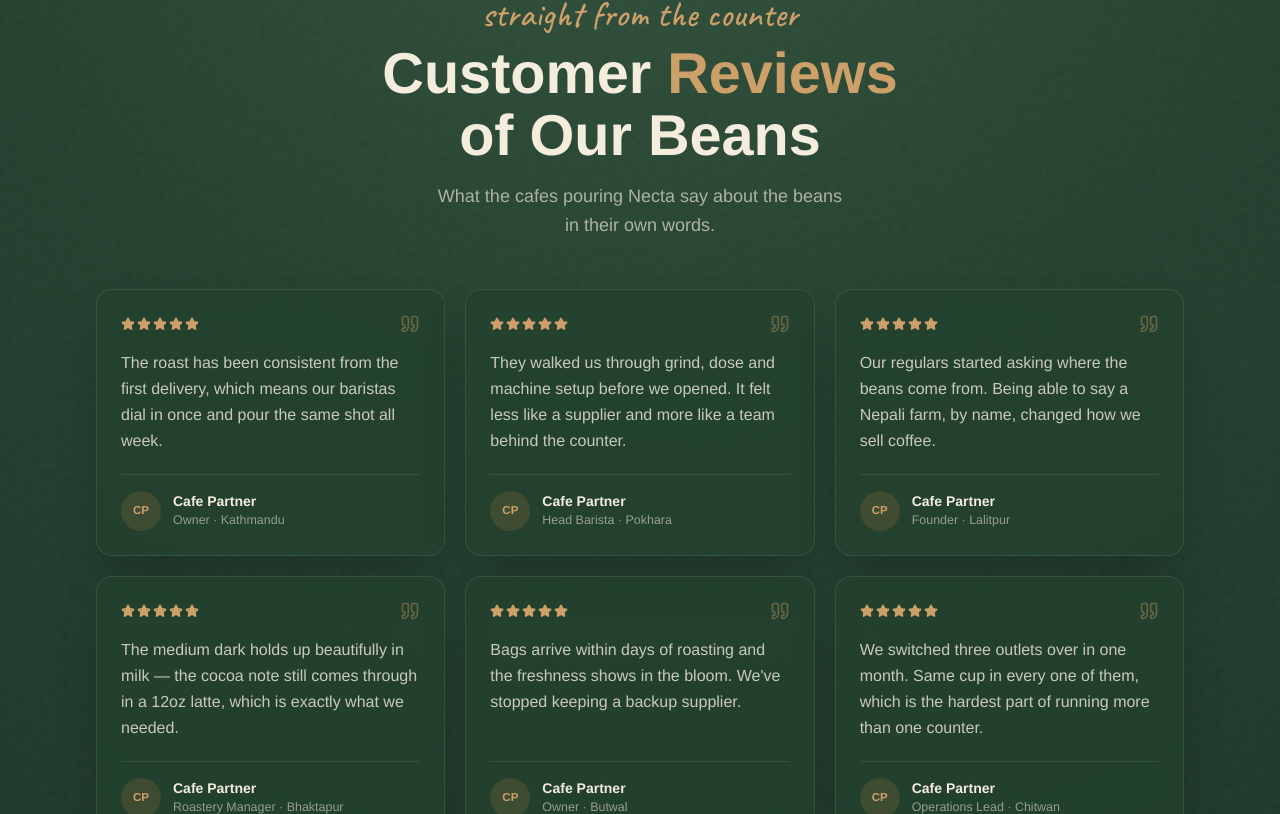
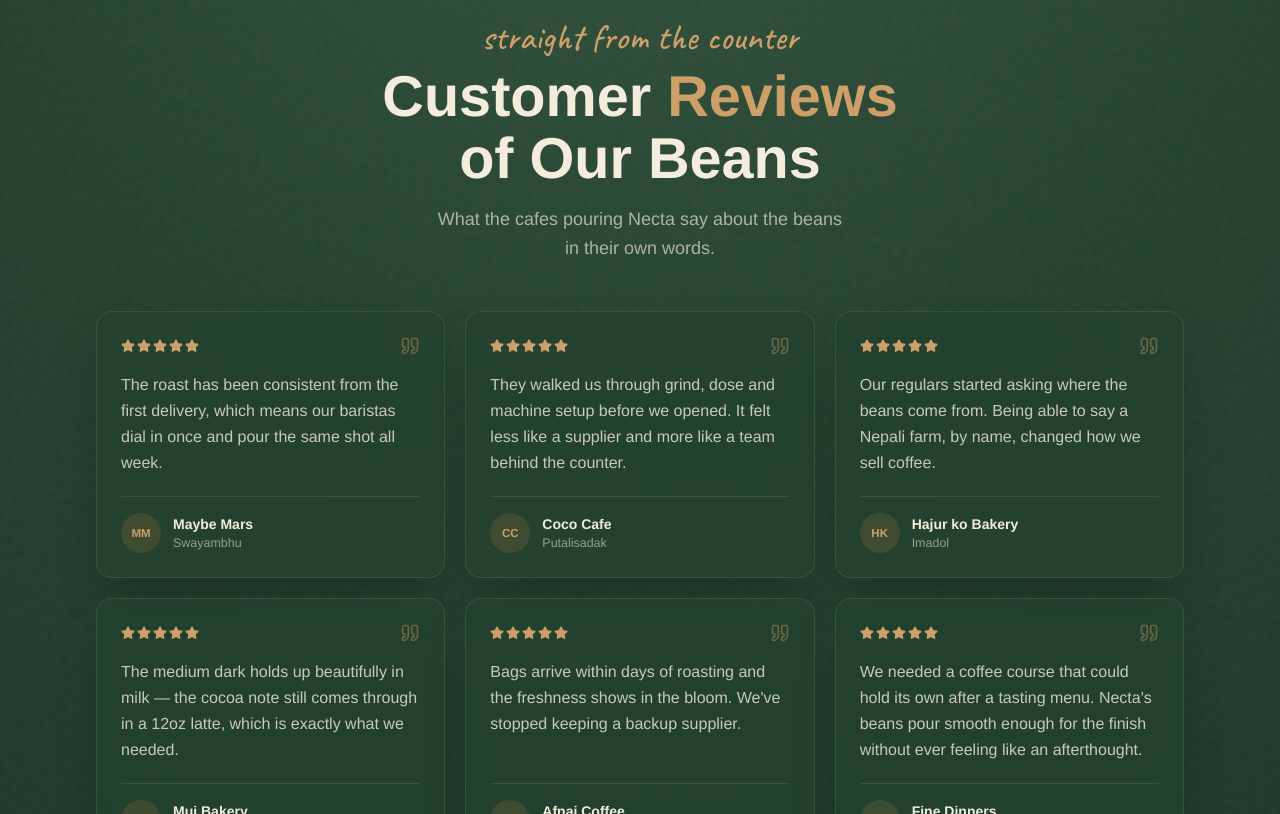
Before and after one commit to mystickminal14/Necta-premium, a React (Vite) app: page / in a window 1280 px wide. Shown: the part 4488-5302 px from the top of the page. Built offline with nearby package versions, Linux system fonts and the light colour scheme.

Commit message:
websitre final few changes

```diff
--- a/src/components/Footer.tsx
+++ b/src/components/Footer.tsx
@@ -78,7 +78,7 @@
 
           <div>
             <p className="mb-3 text-xs uppercase tracking-[0.18em] text-caramel-light">Reach us</p>
-            <p className="flex items-center gap-2 text-sm"><MapPin className="h-4 w-4 shrink-0 text-caramel-light" /> Jhamsikhel, Lalitpur, Nepal</p>
+            <p className="flex items-center gap-2 text-sm"><MapPin className="h-4 w-4 shrink-0 text-caramel-light" /> Kupondole, Lalitpur, Nepal</p>
             <p className="mt-2 flex items-center gap-2 text-sm"><MessageCircle className="h-4 w-4 shrink-0 text-caramel-light" /> DM for free sample</p>
             <a href="mailto:info@nectacoffeenepal.com" className="mt-2 flex min-h-6 items-center gap-2 text-sm transition-colors hover:text-cream">
               <Mail className="h-4 w-4 shrink-0 text-caramel-light" /> <span className="min-w-0 break-all">info@nectacoffeenepal.com</span>
--- a/src/components/OurStory.tsx
+++ b/src/components/OurStory.tsx
@@ -21,7 +21,7 @@
             {/* group photo is landscape — 4/3 keeps everyone in frame */}
             <img
               src={teamPhoto}
-              alt="The Necta Coffee team at the roastery in Jhamsikhel, Lalitpur"
+              alt="The Necta Coffee team at their office in Kupondole, Lalitpur"
               loading="lazy"
               className="aspect-4/3 w-full object-cover"
             />
@@ -39,7 +39,7 @@
           </motion.h2>
 
           <motion.p initial={{ opacity: 0, y: 14 }} whileInView={{ opacity: 1, y: 0 }} viewport={{ once: true }} transition={{ duration: 0.7, delay: 0.1 }} className="mt-6 max-w-md text-base leading-relaxed text-cream/65">
-            Necta runs on a small team out of Jhamsikhel, Lalitpur. No middlemen, no borrowed labels — we buy the cherries, cup the lots, roast the batches and seal the bags ourselves.
+            Necta runs on a team with 15 years of experience out of Kupondole, Lalitpur. No middlemen, no borrowed labels — we buy the cherries, cup the lots, roast the batches and seal the bags ourselves.
           </motion.p>
           <motion.p initial={{ opacity: 0, y: 14 }} whileInView={{ opacity: 1, y: 0 }} viewport={{ once: true }} transition={{ duration: 0.7, delay: 0.2 }} className="mt-4 max-w-md text-base leading-relaxed text-cream/65">
             Every season we go up to the farms ourselves, taste what the harvest gave us, and pay for the lots we would want to drink. What does not make the cupping table does not make the bag.
--- a/src/components/Process.tsx
+++ b/src/components/Process.tsx
@@ -38,7 +38,7 @@
   { icon: <Sprout className="h-5 w-5 sm:h-6 sm:w-6" />, step: "01", title: "Group Harvested", desc: "Cherries collected together from our partner farms." },
   { icon: <Settings className="h-5 w-5 sm:h-6 sm:w-6" />, step: "02", title: "Processed", desc: "Washed & natural processing preserves origin character." },
   { icon: <Flame className="h-5 w-5 sm:h-6 sm:w-6" />, step: "03", title: "Roasted", desc: "Every profile cupped and dialled in for perfection." },
-  { icon: <Package className="h-5 w-5 sm:h-6 sm:w-6" />, step: "04", title: "Freshly Packed", desc: "Sealed the same day it comes off the roaster." },
+  { icon: <Package className="h-5 w-5 sm:h-6 sm:w-6" />, step: "04", title: "Freshly Packed", desc: "Sealed the coffee after an appropriate rest period, 24-48 hours post-roast." },
   { icon: <Truck className="h-5 w-5 sm:h-6 sm:w-6" />, step: "05", title: "Delivered", desc: "From our roastery to your café — freshness intact." },
 ];
 
--- a/src/components/Testimonials.tsx
+++ b/src/components/Testimonials.tsx
@@ -28,43 +28,43 @@
   {
     quote:
       "The roast has been consistent from the first delivery, which means our baristas dial in once and pour the same shot all week.",
-    name: "Cafe Partner",
-    role: "Owner · Kathmandu",
+    name: "Maybe Mars",
+    role: "Swayambhu",
     rating: 5,
   },
   {
     quote:
       "They walked us through grind, dose and machine setup before we opened. It felt less like a supplier and more like a team behind the counter.",
-    name: "Cafe Partner",
-    role: "Head Barista · Pokhara",
+    name: "Coco Cafe",
+    role: "Putalisadak",
     rating: 5,
   },
   {
     quote:
       "Our regulars started asking where the beans come from. Being able to say a Nepali farm, by name, changed how we sell coffee.",
-    name: "Cafe Partner",
-    role: "Founder · Lalitpur",
+    name: "Hajur ko Bakery",
+    role: "Imadol",
     rating: 5,
   },
   {
     quote:
       "The medium dark holds up beautifully in milk — the cocoa note still comes through in a 12oz latte, which is exactly what we needed.",
-    name: "Cafe Partner",
-    role: "Roastery Manager · Bhaktapur",
+    name: "Mui Bakery",
+    role: "Bhaktapur",
     rating: 5,
   },
   {
     quote:
       "Bags arrive within days of roasting and the freshness shows in the bloom. We've stopped keeping a backup supplier.",
-    name: "Cafe Partner",
-    role: "Owner · Butwal",
+    name: "Afnai Coffee",
+    role: "Baneshwor",
     rating: 5,
   },
   {
     quote:
-      "We switched three outlets over in one month. Same cup in every one of them, which is the hardest part of running more than one counter.",
-    name: "Cafe Partner",
-    role: "Operations Lead · Chitwan",
+      "We needed a coffee course that could hold its own after a tasting menu. Necta's beans pour smooth enough for the finish without ever feeling like an afterthought.",
+    name: "Fine Dinners",
+    role: "Chitwan",
     rating: 5,
   },
 ];
@@ -174,8 +174,8 @@
             reads as one set rather than a ragged masonry */}
         <div className="mt-10 sm:mt-12 md:hidden">
           <ScrollPager label="Customer reviews" itemClass="w-[86%] min-[480px]:w-[60%]">
-            {REVIEWS.map((r) => (
-              <ReviewCard key={r.role} r={r} />
+            {REVIEWS.map((r, i) => (
+              <ReviewCard key={i} r={r} />
             ))}
           </ScrollPager>
         </div>
@@ -185,7 +185,7 @@
         <div className="mt-12 hidden auto-rows-fr gap-5 md:grid md:grid-cols-2 lg:grid-cols-3">
           {REVIEWS.map((r, i) => (
             <motion.div
-              key={r.role}
+              key={i}
               initial={{ opacity: 0, y: 26 }}
               whileInView={{ opacity: 1, y: 0 }}
               viewport={{ once: true, amount: 0.25 }}
--- a/src/pages/ContactPage.tsx
+++ b/src/pages/ContactPage.tsx
@@ -9,15 +9,15 @@
 import nectaFaq from "../assets/necta-faq.webp";
 
 const INFO = [
-  { icon: <MapPin className="h-5 w-5" />, label: "Visit us", value: "Jhamsikhel 08, Lalitpur MNC, Nepal" },
+  { icon: <MapPin className="h-5 w-5" />, label: "Visit us", value: "Kupondole 10, Lalitpur MNC, Nepal" },
   { icon: <Mail className="h-5 w-5" />, label: "Email us", value: "info@nectacoffeenepal.com", href: "mailto:info@nectacoffeenepal.com" },
   { icon: <Phone className="h-5 w-5" />, label: "Call us", value: "+977 9849515304", href: "tel:+9779849515304" },
-  { icon: <Clock className="h-5 w-5" />, label: "Roastery hours", value: "Sun–Fri · 9am – 6pm" },
+  { icon: <Clock className="h-5 w-5" />, label: "Office hours", value: "Sun–Fri · 9am – 6pm" },
 ];
 
 const FAQS: QA[] = [
   { q: "How quickly will you reply?", a: "We answer messages within one business day — usually much faster on Instagram DMs." },
-  { q: "Can I visit the roastery?", a: "Yes! Drop by during roastery hours in Jhamsikhel, Lalitpur. Message ahead so we can have a fresh cup waiting for you." },
+  { q: "Can I visit your office?", a: "Yes! Drop by during office hours in Kupondole, Lalitpur. Message ahead so we can have a fresh cup waiting for you." },
   { q: "Do you supply cafes and offices in bulk?", a: "We do. Tell us your volume and preferred grade in the form and our wholesale team will send custom pricing." },
   { q: "Can I get a free sample?", a: "Absolutely — mention it in your message and we'll arrange a sample so you can taste before committing." },
 ];
@@ -127,8 +127,8 @@
             className="relative min-h-[22rem] overflow-hidden rounded-[2rem] border border-espresso/10 shadow-[0_24px_60px_-30px_rgba(36,19,8,0.5)]"
           >
             <iframe
-              title="Necta Coffee — Jhamsikhel, Lalitpur, Nepal"
-              src="https://www.google.com/maps?q=Jhamsikhel+08,+Lalitpur+MNC,+Nepal&z=15&output=embed"
+              title="Necta Coffee — Kupondole, Lalitpur, Nepal"
+              src="https://www.google.com/maps?q=Kupondole+10,+Lalitpur+MNC,+Nepal&z=15&output=embed"
               className="absolute inset-0 h-full w-full"
               style={{ border: 0 }}
               loading="lazy"
@@ -136,8 +136,8 @@
             />
             {/* location badge */}
             <div className="pointer-events-none absolute bottom-4 left-4 rounded-2xl bg-espresso/90 px-4 py-3 text-cream shadow-xl backdrop-blur-sm">
-              <p className="text-[0.6rem] uppercase tracking-[0.18em] text-caramel-light">Our roastery</p>
-              <p className="text-sm font-bold">Jhamsikhel, Lalitpur</p>
+              <p className="text-[0.6rem] uppercase tracking-[0.18em] text-caramel-light">Our office</p>
+              <p className="text-sm font-bold">Kupondole, Lalitpur</p>
             </div>
           </motion.div>
         </div>
--- a/src/pages/ProductPage.tsx
+++ b/src/pages/ProductPage.tsx
@@ -19,9 +19,9 @@
 import { COMMERCIAL, ORIGINS, npr } from "../lib/products";
 import { contactLink } from "../lib/enquiry";
 import type { Product, Segment } from "../lib/products";
-import espresso3 from "../assets/espresso-3.webp";
-import espresso2 from "../assets/espresso-2.webp";
 import nectaFaq from "../assets/necta-faq.webp";
+import officineBrugnetti from "../assets/new/officine-brugnetti.jpeg";
+import obelGrinder from "../assets/new/obel-grinder.jpeg";
 
 const EASE = [0.16, 1, 0.3, 1] as const;
 const BRUGNETTI_URL = "https://www.officinebrugnetti.com/EN/";
@@ -77,16 +77,16 @@
 
 const MACHINES: Machine[] = [
   {
-    name: "Brugnetti Luna",
+    name: "Officine Brugnetti",
     tag: "Premium",
     blurb: "A commercial-grade espresso machine built for high-volume cafes — precise, powerful and reliable.",
-    img: espresso3,
+    img: officineBrugnetti,
   },
   {
-    name: "Mito Base Compact",
+    name: "Obel Grinders",
     tag: "Standard",
     blurb: "A compact base machine for smaller counters — the everyday workhorse for a steady flow of shots.",
-    img: espresso2,
+    img: obelGrinder,
   },
 ];
 
@@ -350,7 +350,7 @@
                   </h3>
                 </div>
                 <p className="max-w-xs text-[0.82rem] leading-relaxed text-espresso/60">
-                  Traceable lots from three growing districts — hover a card for the story behind it.
+                  Traceable lots from three growing districts — hover a card for the story behind it, and many more.
                 </p>
                 <span className="hidden h-px flex-1 basis-full bg-espresso/10 sm:block" />
               </div>
@@ -438,7 +438,7 @@
               </a>
             </div>
             <p className="text-[0.82rem] text-espresso/55">
-              Full range on Officine Brugnetti — tell us what you need and we&apos;ll source it.
+              Authorized distributor of Brugnetti machines in Nepal — tell us what you need and we&apos;ll source it.
             </p>
           </motion.div>
         </div>
```
Also changed, not shown: src/assets/new/obel-grinder.jpeg (added), src/assets/new/officine-brugnetti.jpeg (added).
